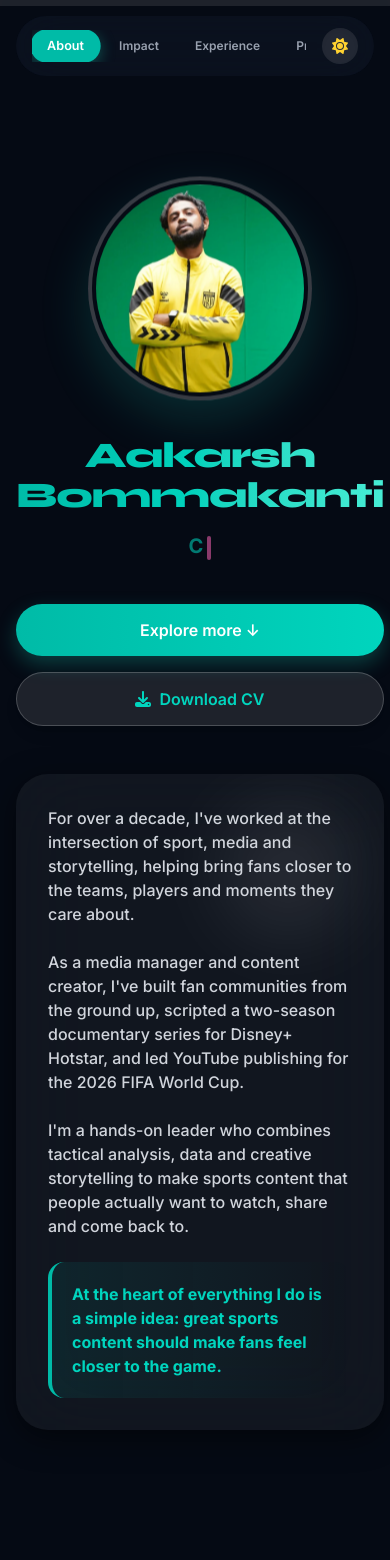
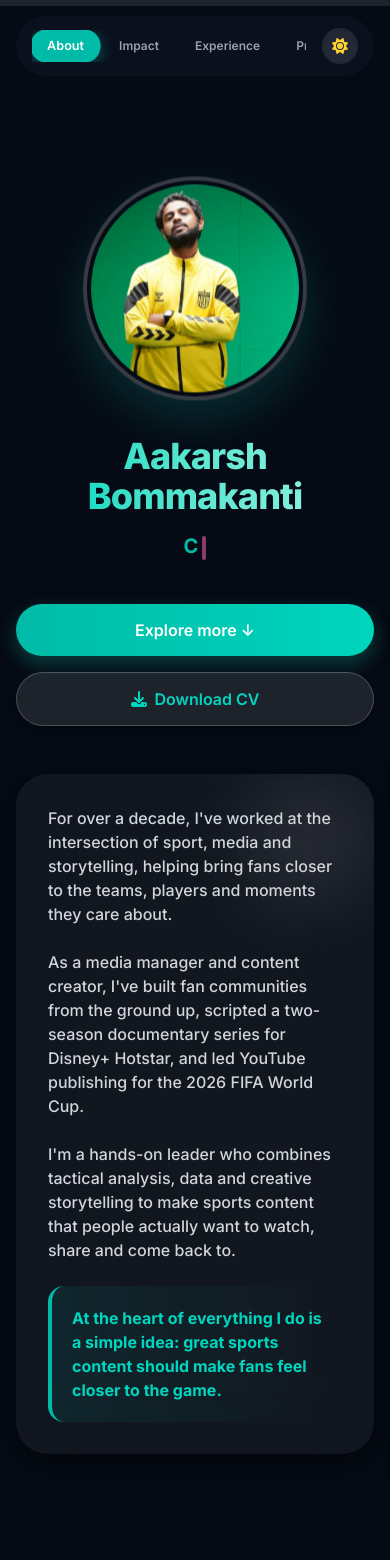
Before and after one commit to AakarshBot/aakars-portfolio-new, a Next.js app: page / in a window 390 px wide. Shown: the top 1560 px of the page. Built offline with nearby package versions, Linux system fonts and the light colour scheme.

Commit message:
Update page.tsx

```diff
--- a/src/app/page.tsx
+++ b/src/app/page.tsx
@@ -1,13 +1,9 @@
 "use client";
 
 import React, { useEffect, useRef, useState, useMemo } from "react";
-import { motion, useMotionValue, useSpring, useTransform } from "framer-motion";
+import { motion } from "framer-motion";
 import { FaVideo, FaChartLine, FaPenFancy, FaGlobe, FaXTwitter, FaDownload, FaMoon, FaSun } from "react-icons/fa6";
 import Image from "next/image";
-import { Syne } from "next/font/google";
-
-// Load cinematic display font
-const syne = Syne({ subsets: ["latin"], weight: ["400", "600", "700", "800"] });
 
 // ---------- Data ----------
 const experience = [
@@ -101,43 +97,6 @@
   return txt;
 }
 
-// ---------- 3D Tilt Wrapper ----------
-function TiltCard({ children, className = "" }: { children: React.ReactNode, className?: string }) {
-  const ref = useRef<HTMLDivElement>(null);
-  const x = useMotionValue(0);
-  const y = useMotionValue(0);
-  const mouseXSpring = useSpring(x, { stiffness: 150, damping: 20 });
-  const mouseYSpring = useSpring(y, { stiffness: 150, damping: 20 });
-  const rotateX = useTransform(mouseYSpring, [-0.5, 0.5], ["5deg", "-5deg"]);
-  const rotateY = useTransform(mouseXSpring, [-0.5, 0.5], ["-5deg", "5deg"]);
-
-  const handleMouseMove = (e: React.MouseEvent<HTMLDivElement>) => {
-    if (!ref.current) return;
-    const rect = ref.current.getBoundingClientRect();
-    const width = rect.width;
-    const height = rect.height;
-    const mouseX = e.clientX - rect.left;
-    const mouseY = e.clientY - rect.top;
-    x.set(mouseX / width - 0.5);
-    y.set(mouseY / height - 0.5);
-  };
-  const handleMouseLeave = () => { x.set(0); y.set(0); };
-
-  return (
-    <motion.div
-      ref={ref}
-      onMouseMove={handleMouseMove}
-      onMouseLeave={handleMouseLeave}
-      style={{ rotateX, rotateY, transformStyle: "preserve-3d" }}
-      className={`relative ${className}`}
-    >
-      <div style={{ transform: "translateZ(30px)", transformStyle: "preserve-3d" }} className="w-full h-full">
-        {children}
-      </div>
-    </motion.div>
-  );
-}
-
 // ---------- Main Page Component ----------
 export default function Page() {
   const [isDark, setIsDark] = useState(true);
@@ -176,12 +135,12 @@
 
   const scrollTo = (r: React.RefObject<HTMLElement>) => r.current?.scrollIntoView({ behavior: "smooth" });
 
-  // Theme Variables for seamless toggling
+  // Theme Variables
   const tBg = isDark ? "bg-[#050a14] text-gray-100" : "bg-[#fafcff] text-gray-800";
   const tCard = isDark ? "bg-white/5 border-white/10 shadow-[0_8px_30px_rgba(0,0,0,0.5)] hover:bg-white/10" : "bg-white/50 border-white/60 shadow-[0_8px_30px_rgba(0,0,0,0.04)] hover:bg-white/70";
   const tNav = isDark ? "bg-gray-900/50 border-white/10 text-gray-400" : "bg-white/50 border-white/60 text-gray-600";
   const tHead = isDark ? "text-white" : "text-gray-900";
-  const tSub = isDark ? "text-gray-400" : "text-gray-600";
+  const tSub = isDark ? "text-gray-300" : "text-gray-700";
   const tBadge = isDark ? "bg-gray-800/80 border-gray-700 text-gray-300" : "bg-white/80 border-gray-100 text-gray-700";
   const tClient = isDark ? "bg-gray-900/50 border-gray-800" : "bg-white/30 border-white/50";
   const tIconBox = isDark ? "bg-teal-500/10 text-teal-400" : "bg-teal-50 text-teal-500";
@@ -190,7 +149,7 @@
     <div className={`min-h-screen font-sans selection:bg-teal-500 selection:text-white transition-colors duration-700 ${tBg}`}>
 
       {/* Background Orbs */}
-      <div className="fixed inset-0 -z-10 overflow-hidden">
+      <div className="fixed inset-0 -z-10 overflow-hidden pointer-events-none">
         <motion.div animate={{ x: [0, 100, 0], y: [0, -50, 0], scale: [1, 1.1, 1] }} transition={{ duration: 15, repeat: Infinity, ease: "easeInOut" }} className={`absolute top-[-10%] left-[-10%] w-[50vw] h-[50vw] rounded-full blur-[120px] transition-colors duration-700 ${isDark ? 'bg-teal-500/20' : 'bg-teal-300/30'}`} />
         <motion.div animate={{ x: [0, -100, 0], y: [0, 100, 0], scale: [1, 1.2, 1] }} transition={{ duration: 20, repeat: Infinity, ease: "easeInOut" }} className={`absolute bottom-[-10%] right-[-10%] w-[60vw] h-[60vw] rounded-full blur-[150px] transition-colors duration-700 ${isDark ? 'bg-pink-600/10' : 'bg-pink-300/20'}`} />
         <motion.div animate={{ x: [0, 50, 0], y: [0, 50, 0] }} transition={{ duration: 12, repeat: Infinity, ease: "easeInOut" }} className={`absolute top-[40%] left-[20%] w-[30vw] h-[30vw] rounded-full blur-[100px] transition-colors duration-700 ${isDark ? 'bg-amber-500/10' : 'bg-amber-200/20'}`} />
@@ -230,10 +189,10 @@
               </motion.div>
 
               <div>
-                <h1 className={`${syne.className} text-4xl sm:text-5xl lg:text-7xl font-extrabold text-transparent bg-clip-text bg-gradient-to-r from-teal-500 to-teal-300 tracking-tight pb-2`}>
+                <h1 className="text-4xl sm:text-5xl lg:text-6xl font-extrabold text-transparent bg-clip-text bg-gradient-to-r from-teal-400 to-teal-200 tracking-tight pb-2">
                   Aakarsh Bommakanti
                 </h1>
-                <p className="text-xl sm:text-2xl font-bold h-8 mt-2 text-teal-600/80">
+                <p className="text-xl sm:text-2xl font-bold h-8 mt-2 text-teal-500">
                   {typeText}
                   <span className="inline-block w-1 h-6 bg-pink-400 animate-pulse ml-1 align-middle rounded-full"></span>
                 </p>
@@ -251,7 +210,7 @@
               </div>
             </div>
 
-            <TiltCard className={`backdrop-blur-2xl p-8 sm:p-10 rounded-[2rem] transition-colors duration-500 relative overflow-hidden ${tCard}`}>
+            <div className={`backdrop-blur-2xl p-8 sm:p-10 rounded-[2rem] transition-colors duration-500 relative overflow-hidden ${tCard}`}>
               <div className="absolute top-0 right-0 w-32 h-32 bg-white/10 blur-2xl rounded-full"></div>
               <p className={`relative z-10 font-medium mb-6 ${isDark ? 'text-gray-300' : 'text-gray-800'}`}>For over a decade, I&apos;ve worked at the intersection of sport, media and storytelling, helping bring fans closer to the teams, players and moments they care about.</p>
               <p className={`relative z-10 font-medium mb-6 ${isDark ? 'text-gray-300' : 'text-gray-800'}`}>As a media manager and content creator, I&apos;ve built fan communities from the ground up, scripted a two-season documentary series for Disney+ Hotstar, and led YouTube publishing for the 2026 FIFA World Cup.</p>
@@ -259,13 +218,13 @@
               <div className="relative z-10 p-5 bg-gradient-to-r from-teal-500/10 to-transparent rounded-2xl border-l-4 border-teal-500">
                 <p className="font-bold text-teal-400">At the heart of everything I do is a simple idea: great sports content should make fans feel closer to the game.</p>
               </div>
-            </TiltCard>
+            </div>
           </div>
         </section>
 
         {/* Impact / By The Numbers Section */}
         <section id="impact" ref={refs.impact} className="scroll-mt-24 relative z-10">
-          <h3 className={`${syne.className} text-4xl font-extrabold mb-12 text-center md:text-left ${tHead}`}>Client Impact</h3>
+          <h3 className={`text-4xl font-extrabold mb-12 text-center md:text-left ${tHead}`}>Client Impact</h3>
           <div className="grid md:grid-cols-3 gap-8">
             {impactData.map((clientData, idx) => (
               <motion.div key={idx} initial={{ opacity: 0, y: 30 }} whileInView={{ opacity: 1, y: 0 }} viewport={{ once: true }} transition={{ delay: idx * 0.1 }} className={`flex flex-col backdrop-blur-xl rounded-[2rem] transition-all duration-300 overflow-hidden ${tCard}`}>
@@ -287,17 +246,17 @@
 
         {/* Experience Section */}
         <section id="experience" ref={refs.experience} className="scroll-mt-24 relative z-10">
-          <h3 className={`${syne.className} text-4xl font-extrabold mb-12 text-center md:text-left ${tHead}`}>Experience</h3>
+          <h3 className={`text-4xl font-extrabold mb-12 text-center md:text-left ${tHead}`}>Experience</h3>
           <div className="space-y-12">
             {experience.map((item, index) => (
               <motion.div key={index} initial={{ opacity: 0, y: 30 }} whileInView={{ opacity: 1, y: 0 }} viewport={{ once: true, amount: 0.2 }} transition={{ duration: 0.5, delay: index * 0.1 }}>
-                <TiltCard className={`backdrop-blur-xl rounded-[2rem] p-6 sm:p-10 flex flex-col md:flex-row gap-8 lg:gap-12 items-start group transition-all duration-500 ${tCard}`}>
+                <div className={`backdrop-blur-xl rounded-[2rem] p-6 sm:p-10 flex flex-col md:flex-row gap-8 lg:gap-12 items-start group transition-all duration-500 relative overflow-hidden ${tCard}`}>
                   <div className="absolute top-0 left-0 h-full w-2 bg-gradient-to-b from-teal-400 via-pink-400 to-amber-400 opacity-80"></div>
 
                   {/* Left Side */}
                   <div className="flex flex-col items-center md:items-start text-center md:text-left w-full md:w-1/3 flex-shrink-0 pt-2 z-10">
                     <div className="relative w-28 h-28 sm:w-36 sm:h-36 bg-white rounded-3xl shadow-lg p-5 flex items-center justify-center mb-6"><Image src={item.logo} alt={`${item.org} logo`} fill className="object-contain p-4" /></div>
-                    <h4 className={`${syne.className} text-3xl font-extrabold leading-tight mb-2 ${tHead}`}>{item.role}</h4>
+                    <h4 className={`text-2xl sm:text-3xl font-extrabold leading-tight mb-2 ${tHead}`}>{item.role}</h4>
                     <p className="text-xl font-bold text-teal-500 mb-5">{item.org}</p>
                     <span className={`inline-block px-5 py-2 text-sm font-bold rounded-full tracking-wide border ${tBadge}`}>{item.period}</span>
 
@@ -328,7 +287,7 @@
                       ))}
                     </div>
                   </div>
-                </TiltCard>
+                </div>
               </motion.div>
             ))}
           </div>
@@ -336,18 +295,18 @@
 
         {/* Selected Works Gallery Section */}
         <section id="projects" ref={refs.projects} className="scroll-mt-24 relative z-10">
-          <h3 className={`${syne.className} text-4xl font-extrabold mb-12 text-center md:text-left ${tHead}`}>Selected Works</h3>
+          <h3 className={`text-4xl font-extrabold mb-12 text-center md:text-left ${tHead}`}>Selected Works</h3>
           <div className="grid md:grid-cols-2 lg:grid-cols-3 gap-6">
             {projects.map((project, index) => (
               <motion.div key={index} initial={{ opacity: 0, scale: 0.95 }} whileInView={{ opacity: 1, scale: 1 }} viewport={{ once: true }} transition={{ delay: index * 0.1 }}>
-                <TiltCard className={`h-[350px] backdrop-blur-xl rounded-[2rem] overflow-hidden cursor-pointer group ${tCard}`}>
+                <div className={`h-[350px] backdrop-blur-xl rounded-[2rem] overflow-hidden cursor-pointer group relative ${tCard}`}>
                   <div className="absolute inset-0 bg-gray-800"><Image src={project.image} alt={project.title} fill className="object-cover group-hover:scale-110 transition-transform duration-700" /></div>
                   <div className="absolute inset-0 bg-gradient-to-t from-gray-900/95 via-gray-900/50 to-transparent opacity-80 group-hover:opacity-100 transition-opacity duration-300"></div>
                   <div className="absolute bottom-0 left-0 w-full p-6 text-white transform translate-y-4 group-hover:translate-y-0 transition-transform duration-300">
-                    <h4 className={`${syne.className} text-xl font-bold mb-2`}>{project.title}</h4>
+                    <h4 className="text-xl font-bold mb-2">{project.title}</h4>
                     <p className="text-sm text-gray-300 line-clamp-3 opacity-0 group-hover:opacity-100 transition-opacity duration-300 delay-100">{project.description}</p>
                   </div>
-                </TiltCard>
+                </div>
               </motion.div>
             ))}
           </div>
@@ -355,7 +314,7 @@
 
         {/* Skills */}
         <section id="skills" ref={refs.skills} className="scroll-mt-24 relative z-10">
-          <h3 className={`${syne.className} text-4xl font-extrabold mb-10 ${tHead}`}>Core Skills</h3>
+          <h3 className={`text-4xl font-extrabold mb-10 ${tHead}`}>Core Skills</h3>
           <div className={`flex flex-wrap gap-4 p-8 backdrop-blur-xl rounded-[2rem] ${tCard}`}>
             {skills.map((skill, index) => (
               <span key={index} className={`px-6 py-3 backdrop-blur-md rounded-xl shadow-sm border text-sm font-bold hover:-translate-y-1 hover:shadow-md transition-all cursor-default ${isDark ? 'bg-gray-800/80 border-gray-700 text-teal-400' : 'bg-white/80 border-white text-teal-800 hover:text-teal-600'}`}>{skill}</span>
@@ -369,7 +328,7 @@
             <div className="absolute -top-24 -right-24 w-72 h-72 bg-white/10 backdrop-blur-3xl rounded-full"></div>
             <div className="absolute -bottom-24 -left-24 w-72 h-72 bg-teal-400/20 backdrop-blur-3xl rounded-full"></div>
 
-            <h3 className={`${syne.className} text-4xl font-extrabold mb-10 relative z-10`}>Let&apos;s Connect</h3>
+            <h3 className="text-4xl font-extrabold mb-10 relative z-10">Let&apos;s Connect</h3>
             <div className="grid sm:grid-cols-2 gap-8 relative z-10">
               <a href="mailto:aakarshbommakanti@gmail.com" className="flex items-center gap-5 bg-white/10 hover:bg-white/20 backdrop-blur-md p-5 rounded-2xl transition-all border border-white/10 hover:border-white/30">
                 <span className="w-12 h-12 flex items-center justify-center bg-white text-teal-700 rounded-xl text-2xl shadow-lg">📧</span>
```
